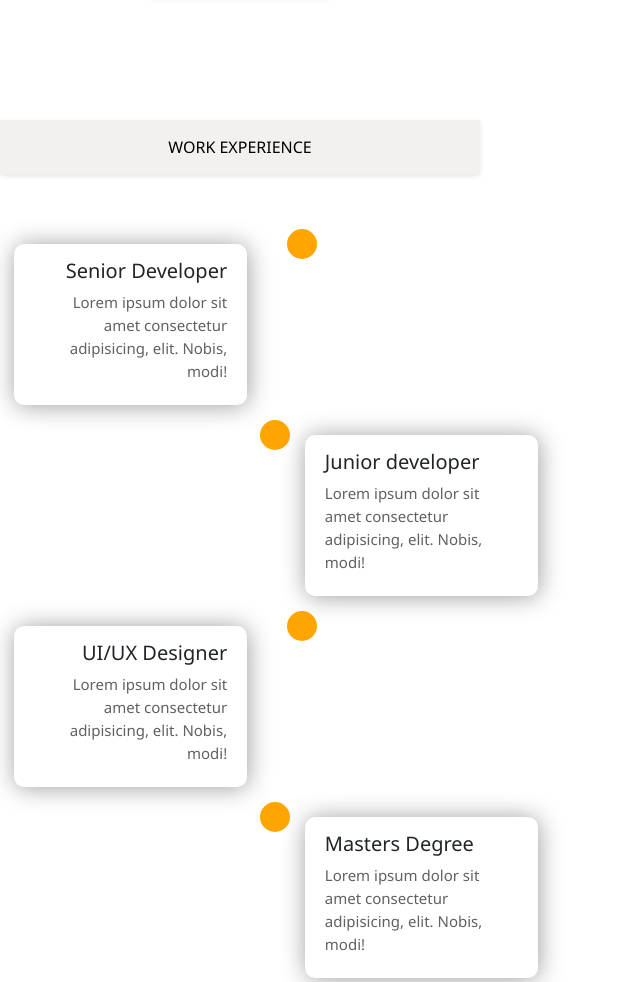
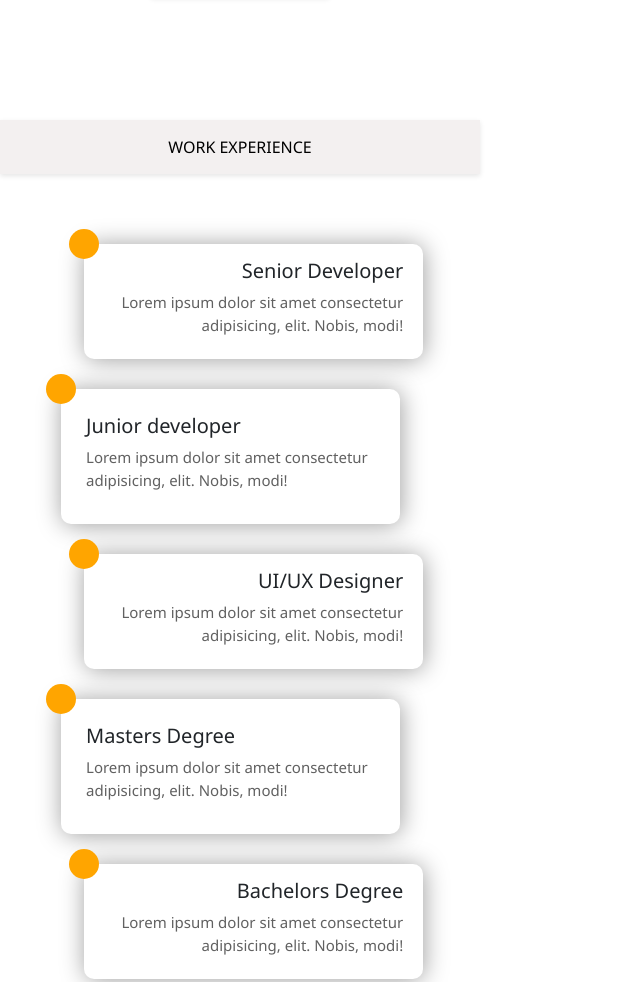
Before and after one commit to E-kay-nah/portfolio-website-week-5, a plain HTML site: page index.html in a window 1280 px wide. Shown: the part 1688-2670 px from the top of the page, without its empty margins (0-640 px from the left). Drawn offline with nearby package versions, Linux system fonts and the light colour scheme.

Commit message:
updated some css classes

```diff
--- a/css/styles.css
+++ b/css/styles.css
@@ -1521,6 +1521,16 @@ input[type=text], select, textarea {
     flex-wrap: wrap;
 }
 
+.resume-experience__wrapper{
+    display: block;
+    width: 100%;
+    height: auto;
+    justify-content: center;
+    align-items: center;
+    margin-left: auto;
+    margin-right: auto;
+}
+
 .container{
    margin: 10px;
     width: 100%;
@@ -1548,17 +1558,62 @@ input[type=text], select, textarea {
 
 .container ul{
   list-style-type: none;
+  display: block;
+  width: 100%;
+  height: auto;
+  justify-content: center;
+  align-items: center;
+  margin-left: auto;
+  margin-right: auto;
+  flex-wrap: wrap;
 
 }
 
 .container ul li{
-    width: 55%;
+    width: 80%;
+    display: block;
    height: auto;
+   align-items: center;
    padding: 15px 20px;
    background-color: #fff;
    box-shadow: 1px 1px 25px rgba(0, 0, 0, 0.384);
    border-radius: 10px;
-   margin-bottom: 30px;
+   margin-left: 70px;
+   /* margin-right: -50%; */
+   z-index: 99;
+   position: relative;
+   flex-wrap: wrap;
+
+}
+
+ /* .container ul li:nth-child(odd){
+    width: 80%;
+    display: block;
+   height: auto;
+   align-items: center;
+   padding: 15px 20px;
+   background-color: #fff;
+   box-shadow: 1px 1px 25px rgba(0, 0, 0, 0.384);
+   border-radius: 10px;
+   margin-left: -40%;
+   margin-right: 90%;
+   z-index: 99;
+   position: relative;
+   flex-wrap: wrap;
+}  */
+
+
+.container ul li:nth-child(even){
+    /* width: 80%; */
+    display: block;
+   height: auto;
+   align-items: center;
+   padding: 25px ;
+   background-color: #fff;
+   box-shadow: 1px 1px 25px rgba(0, 0, 0, 0.384);
+   border-radius: 10px;
+   margin-left: -65%;
+   margin-right: 32.5%;
    z-index: 99;
    position: relative;
    flex-wrap: wrap;
@@ -1588,8 +1643,9 @@ input[type=text], select, textarea {
    background-color: orange;
    border-radius:50%;
    position: absolute;
-   top: 0;
+   /* top: 0;
    left: 0;
+   justify-content: flex-start; */
    /* display: none; */
 }
 
@@ -1608,19 +1664,23 @@ input[type=text], select, textarea {
 
 
 .container ul li:nth-child(odd) .circle{
-   right: -70px;
-   transform: translate(273px, -50%);
-   /* display: none; */
-}
-
-.container ul li:nth-child(even) .circle{
-   left: -30px;
+    /* display: none; */
+   /* right: -70px; */
    transform: translate(-50%, -50%);
    /* display: none; */
 }
 
-
-
-
-
-}
+.container ul li:nth-child(even) .circle{
+    /* display: none; */
+   /* left: -30px; */
+   /* transform: translate(-40px, -50%); */
+   left: 0;
+   top: 0;
+   /* display: none; */
+}
+
+
+
+
+
+}
```
